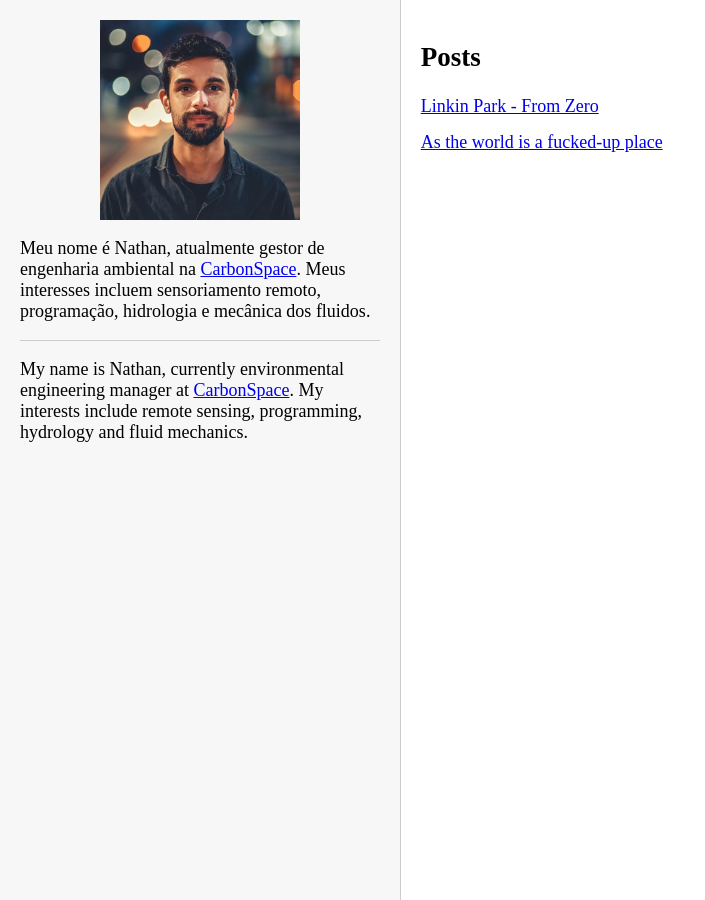
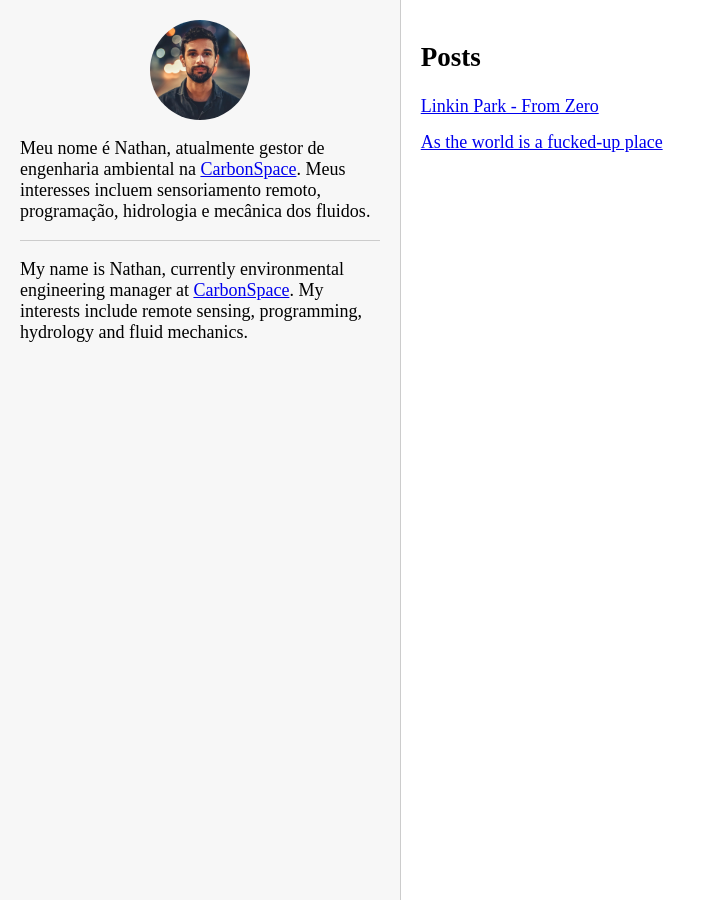
Before and after one commit to nathanstreisky/nathanstreisky.github.io, a Jekyll site: the page built from README.md, in a window 1280 px wide. Shown: the whole page, without its empty margins (0-705 px from the left). Built offline with Jekyll 4.4.1, drawn with Linux system fonts in a browser that asks for light colours; our own code applies the rules of GitHub Pages for plain Markdown files.

Commit message:
Update default.html

```diff
--- a/_layouts/default.html
+++ b/_layouts/default.html
@@ -27,6 +27,13 @@
         display: block;
         margin:auto;
     }
+    .profile-img {
+      display: block;
+      margin: auto;
+      border-radius: 50%; /* Deixa a imagem de perfil redonda */
+      width: 100px; /* Ajuste conforme necessário */
+      height: 100px;
+    }
     ul {
             list-style-type: none; /* Remove os marcadores padrão */
             padding-left: 0;
@@ -42,7 +49,7 @@
 <body>
     <!-- Sidebar com perfil -->
     <div id="sidebar">
-        <img src="assets/images/profile.jpg" title="profile" height="200" width="200" alt="Avatar">
+        <img class="profile-img" src="assets/images/profile.jpg" title="profile" height="200" width="200">
         <p>Meu nome é Nathan, atualmente gestor de engenharia ambiental na <a href="https://carbonspace.tech/">CarbonSpace</a>. Meus interesses incluem sensoriamento remoto, programação, hidrologia e mecânica dos fluidos.</p>
         <hr style="border: none; border-top: 1px solid #ccc; margin: 10px 0;">
         <p>My name is Nathan, currently environmental engineering manager at <a href="https://carbonspace.tech/">CarbonSpace</a>. My interests include remote sensing, programming, hydrology and fluid mechanics.</p>
```
